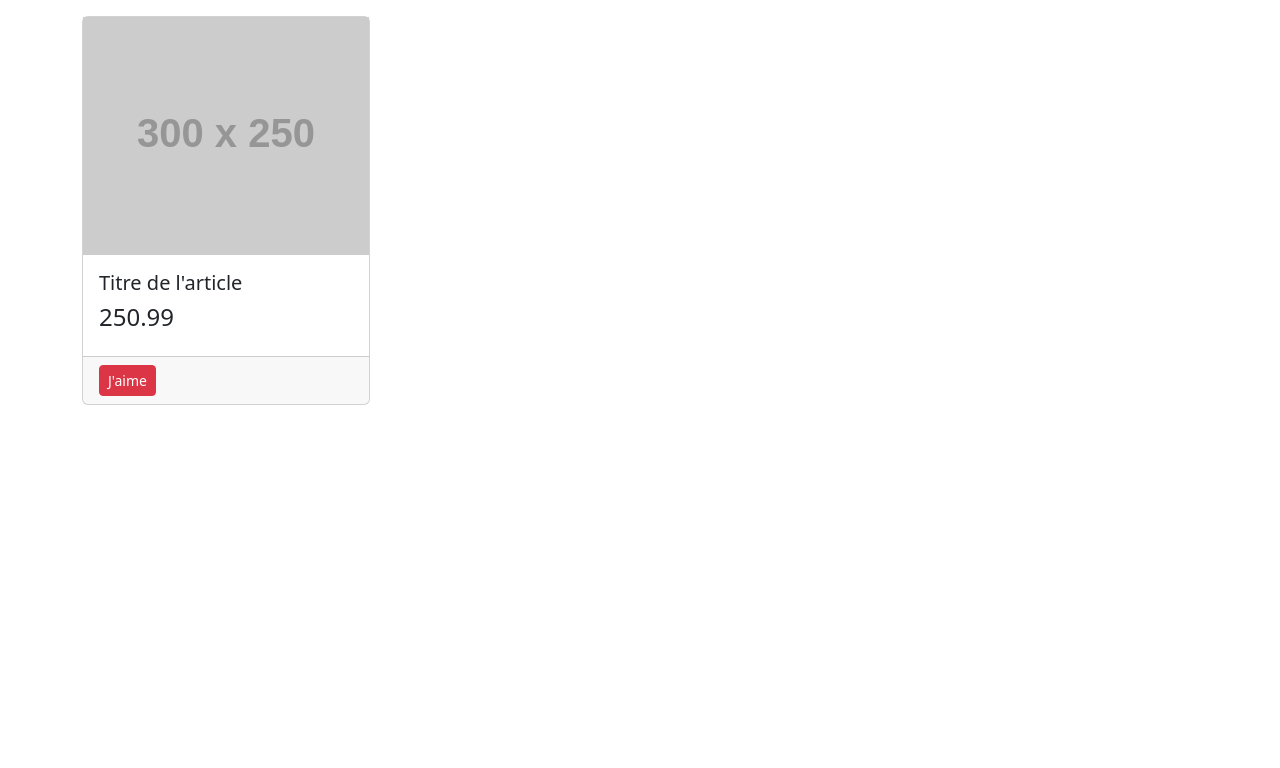
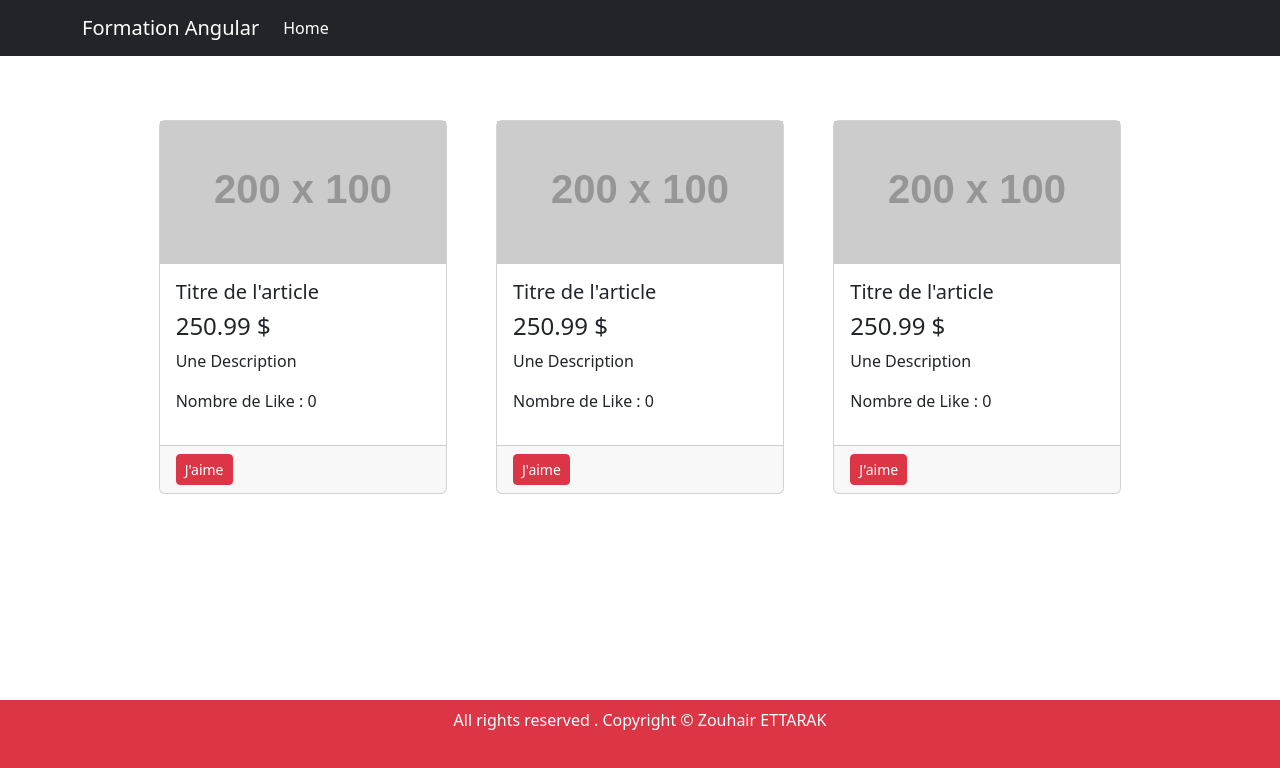
Before and after one commit to ZEDTARIK/angular-16, an Angular app: page / in a window 1280 px wide. Shown: the top 768 px of the page. Built offline with nearby package versions, Linux system fonts and the light colour scheme.

Commit message:
property bidding and event click

```diff
--- a/src/app/app.component.css
+++ b/src/app/app.component.css
@@ -0,0 +1,15 @@
+footer {
+  position: absolute;
+  bottom: 0;
+  width: 100%;
+  height: 100px;
+}
+
+#home {
+  display: flex;
+  flex-direction: row;
+  flex-wrap: wrap;
+  justify-content: space-around;
+  align-items: center;
+  padding: 5%;
+}
--- a/src/app/app.component.html
+++ b/src/app/app.component.html
@@ -1,7 +1,32 @@
-<div class="container">
-  <div class="row mt-3">
-    <div class="col-md-12">
-      <app-article></app-article>
+<nav class="navbar navbar-expand-lg navbar-dark bg-dark">
+  <div class="container">
+    <a class="navbar-brand" href="#">Formation Angular</a>
+    <button class="navbar-toggler" type="button" data-bs-toggle="collapse" data-bs-target="#navbarNav" aria-controls="navbarNav" aria-expanded="false" aria-label="Toggle navigation">
+      <span class="navbar-toggler-icon"></span>
+    </button>
+
+    <div class="collapse navbar-collapse" id="navbarNav">
+      <ul class="navbar-nav">
+        <li class="nav-item">
+          <a class="nav-link active" aria-current="page" href="#">Home</a>
+        </li>
+      </ul>
     </div>
   </div>
+</nav>
+
+<!-- Content-->
+<div id="home" class="container">
+  <app-article></app-article>
+  <app-article></app-article>
+  <app-article></app-article>
 </div>
+
+  <!-- footer-->
+  <footer class="py-2 bg-danger">
+    <div class="container">
+      <p class="m-0 text-center text-white">
+        All rights reserved . Copyright  &copy; Zouhair ETTARAK
+      </p>
+    </div>
+  </footer>
--- a/src/app/article/article.component.css
+++ b/src/app/article/article.component.css
@@ -1,3 +1,3 @@
-.card {
+.articleInfo {
   width: 18rem;
 }
--- a/src/app/article/article.component.html
+++ b/src/app/article/article.component.html
@@ -1,10 +1,15 @@
-<div class="card">
+<div class="card articleInfo">
   <img [src]="urlImg" [alt]="altImg" />
   <div class="card-body">
     <h5 class="card-title"> {{ titreArticle }}</h5>
-    <h4 class="card-title">{{ prixArticle }}</h4>
+    <h4 class="card-title">{{ prixArticle }} $</h4>
+    <p class="card-text">
+        Une Description
+    </p>
+    <p>Nombre de Like : {{ totalNbrLike }} </p>
   </div>
   <div class="card-footer">
-    <button class="btn btn-danger btn-sm">J'aime</button>
+    <button type="button" class="btn btn-danger btn-sm" (click)="onLike()">J'aime</button>
+
   </div>
 </div>
--- a/src/app/article/article.component.ts
+++ b/src/app/article/article.component.ts
@@ -6,11 +6,18 @@ import { Component, OnInit } from '@angular/core';
   styleUrls: ['./article.component.css'],
 })
 export class ArticleComponent implements OnInit {
+
   titreArticle: string = "Titre de l'article";
   prixArticle: number = 250.99;
   altImg: string = "Alternative Titre de l'article";
-  urlImg: string = "https://placehold.co/300x250";
+  urlImg: string = "https://placehold.co/200x100";
+  totalNbrLike: number = 0;
+
   constructor() {}
 
   ngOnInit(): void {}
+
+  onLike() {
+    this.totalNbrLike++;  // increment the total number like
+  }
 }
--- a/tsconfig.json
+++ b/tsconfig.json
@@ -5,7 +5,7 @@
     "baseUrl": "./",
     "outDir": "./dist/out-tsc",
     "forceConsistentCasingInFileNames": true,
-    "strict": true,
+    "strict": false,
     "noImplicitOverride": true,
     "noPropertyAccessFromIndexSignature": true,
     "noImplicitReturns": true,
```
Also changed, not shown: 1 other file (tests, documents, lock files or other folders).
